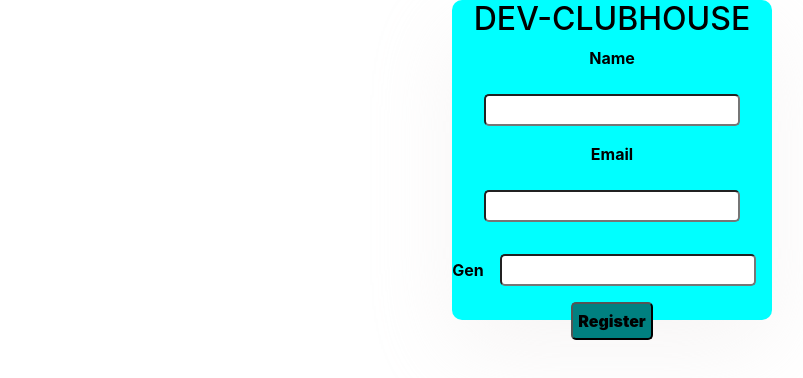
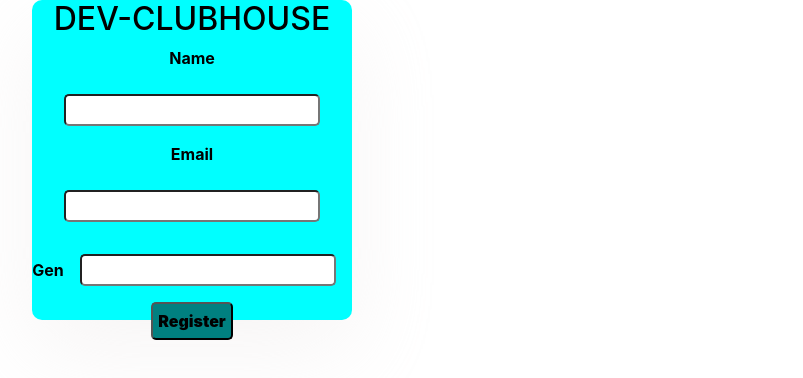
Before and after one commit to Freedom-seven/user, a React (Create React App) app: page / in a window 1280 px wide. Shown: the top 378 px of the page, without its empty margins (68-871 px from the left). Built offline with nearby package versions, Linux system fonts and the light colour scheme.

Commit message:
import component

```diff
--- a/src/App.jsx
+++ b/src/App.jsx
@@ -11,19 +11,27 @@ class App extends Component {
     }
 
     handleAddUser = (newUser) => {
+        newUser.id = Math.random().toString();
         this.setState({
             users: [...this.state.users, newUser]
         })
+    };
+
+    handleDeleteUser = (userId) => {
+
     }
 
     render() {
-
-
-
         return (
-            <div style={{marginLeft: "5rem"}}>
-                <AddForm addUser={this.handleAddUser} />
-                <UserList users={this.state.users} />
+            <div className="container">
+                <div className="row">
+                    <div className="col-4">
+                    <AddForm addUser={this.handleAddUser} />
+                    </div>
+                    <div className="col-8">
+                    <UserList users={this.state.users} deleteUser={this.handleDeleteUser} />
+                    </div>
+                </div>
             </div>
 
         );
```
